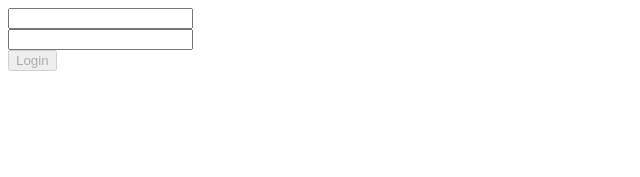
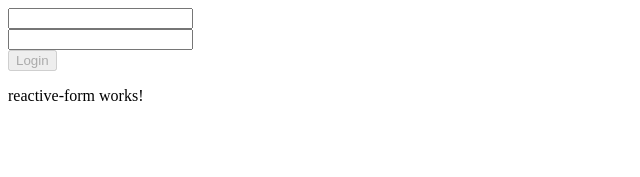
Before and after one commit to RafalG1991/angular-test-app, an Angular app: page / in a window 1280 px wide. Shown: the top 177 px of the page, without its empty margins (0-640 px from the left). Built offline with nearby package versions, Linux system fonts and the light colour scheme.

Commit message:
added reactive-form component to the app component imports and template

```diff
--- a/src/app/app.component.html
+++ b/src/app/app.component.html
@@ -15,6 +15,8 @@
   </div>
   <button type="submit" [disabled]="form.invalid">Login</button>
 </form>
+
+<app-reactive-form />
 
 <!--@if(isVisible) {-->
 <!--  <app-user-status />-->
--- a/src/app/app.component.ts
+++ b/src/app/app.component.ts
@@ -48,6 +48,7 @@ import {ValuesService} from "./services/values.service";
 import {CountMorePipe} from "./pipes/count-more.pipe";
 import {CountLessPipe} from "./pipes/count-less.pipe";
 import {FormsModule, NgForm} from "@angular/forms";
+import {ReactiveFormComponent} from "./reactive-form/reactive-form.component";
 
 type User = {
   name: string;
@@ -57,7 +58,7 @@ type User = {
 @Component({
   selector: 'app-root',
   standalone: true,
-  imports: [RouterOutlet, HelloComponent, ParentComponent, NgIf, NgForOf, NgClass, ContainerComponent, TitleComponent, ConditionalContentComponent, SmartComponentComponent, FooComponent, TemplateComponent, ChildComponent, ChangesComponent, AsyncPipe, UserStatusComponent, DatePipe, CurrencyPipe, FooPipe, CheckPipe, CountMorePipe, CountLessPipe, FormsModule],
+  imports: [RouterOutlet, HelloComponent, ParentComponent, NgIf, NgForOf, NgClass, ContainerComponent, TitleComponent, ConditionalContentComponent, SmartComponentComponent, FooComponent, TemplateComponent, ChildComponent, ChangesComponent, AsyncPipe, UserStatusComponent, DatePipe, CurrencyPipe, FooPipe, CheckPipe, CountMorePipe, CountLessPipe, FormsModule, ReactiveFormComponent],
   templateUrl: './app.component.html',
   styleUrl: './app.component.scss'
 })
```
